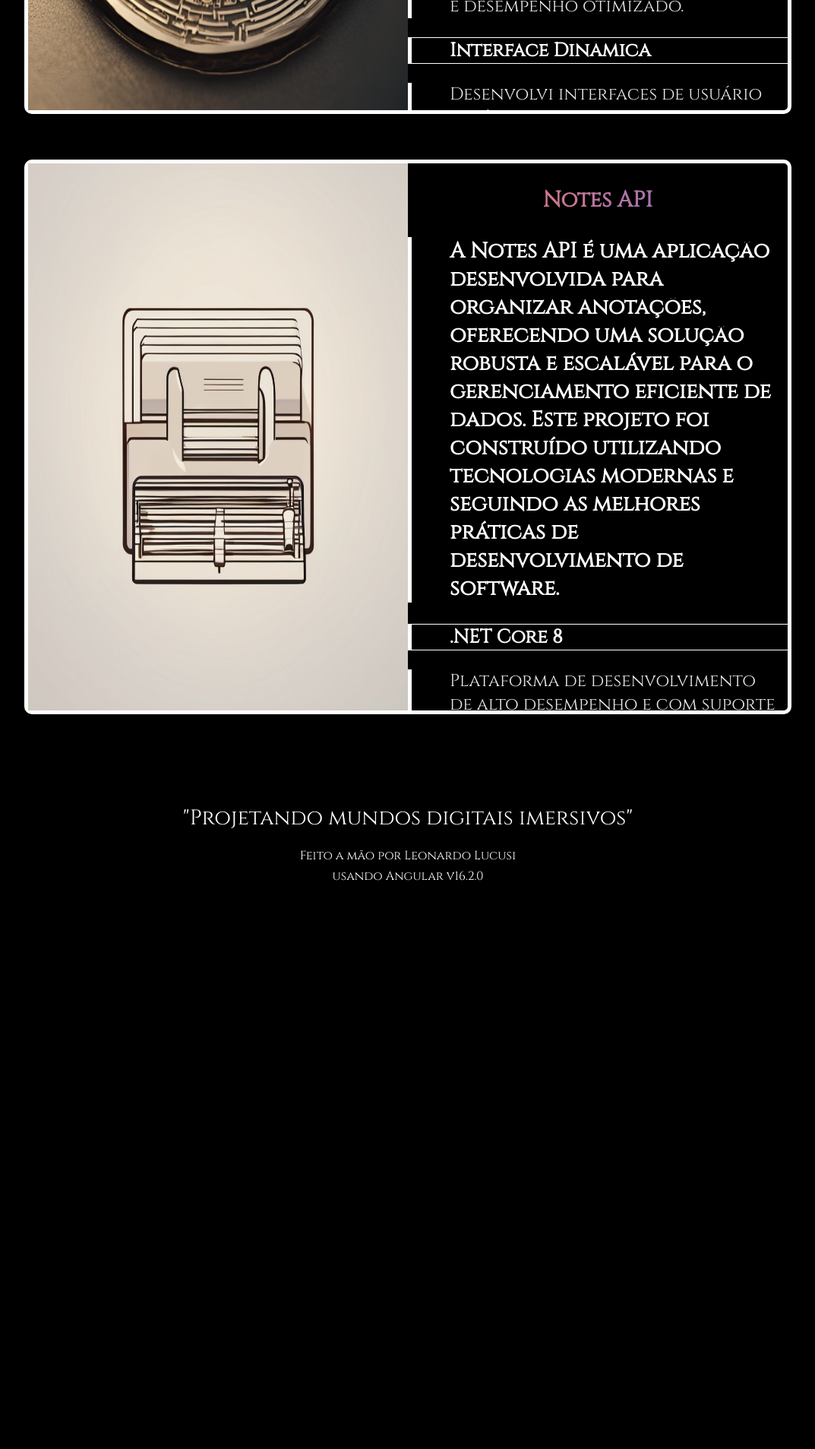
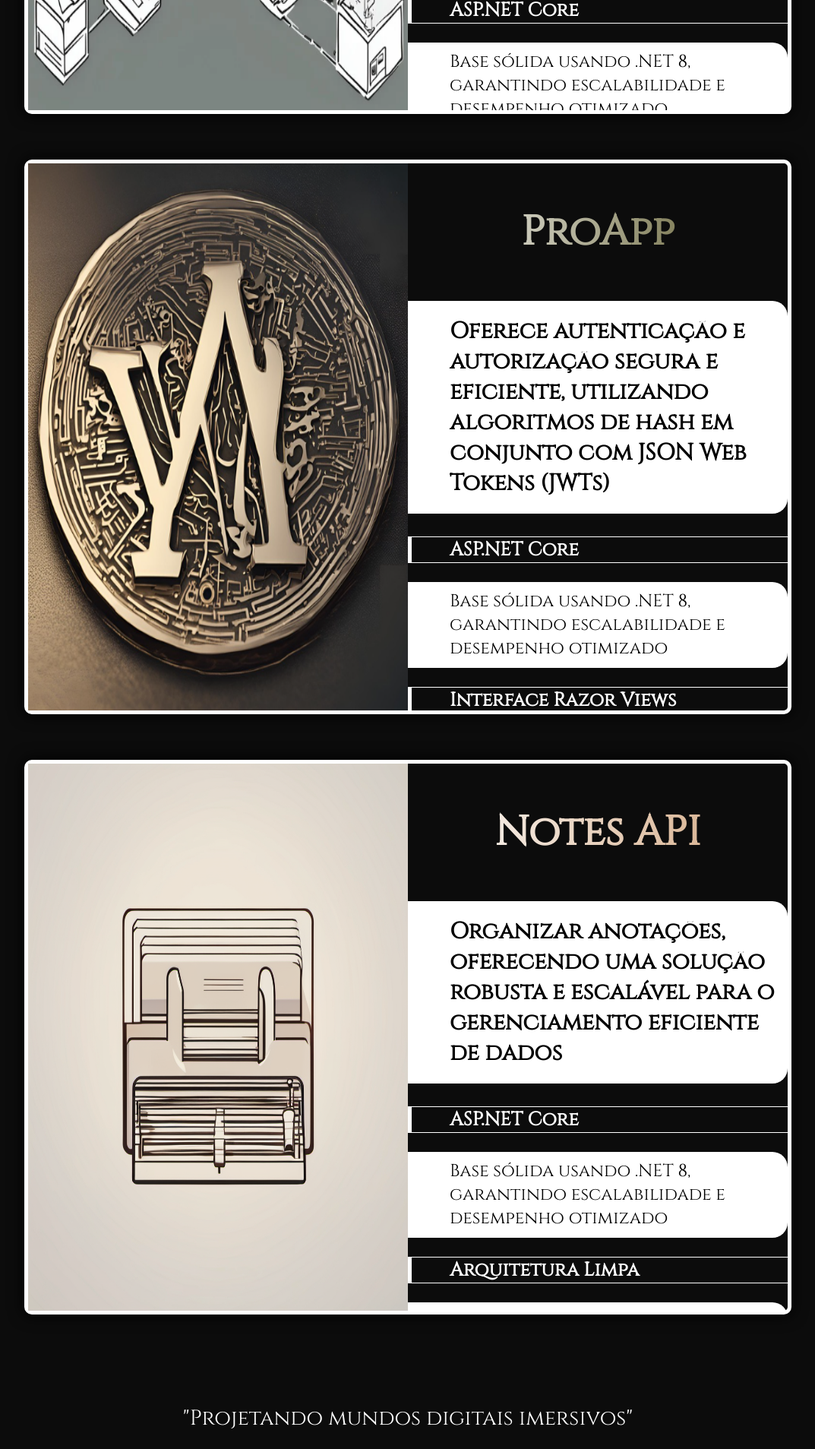
Before and after one commit to leonardolucusi/ng-deploy, an Angular app: page /#/ in a window 1280 px wide. Shown: the part 1844-3751 px from the top of the page at 76% size, without its empty margins (103-1176 px from the left). Before the commit the page ends 3114 px from the top, so only its background shows below. Built offline with nearby package versions, Linux system fonts and the light colour scheme.

Commit message:
feat: microshop added, refactor: all projects revamp

```diff
--- a/src/app/portfolio/portfolio.component.css
+++ b/src/app/portfolio/portfolio.component.css
@@ -42,14 +42,6 @@
   overflow-y: scroll;
   max-height: 720px;
 }
-.description-container p:first-of-type {
-  text-align: center;
-  font-size: 1.6em;
-  font-weight: bold;
-  background: linear-gradient(to right, #ff7e5f, #746dda);
-  -webkit-background-clip: text;
-  -webkit-text-fill-color: transparent;
-}
 .description-container p:not(:first-of-type) {
   padding-left: 50px;
   padding-right: 10px;
@@ -58,7 +50,7 @@
   .image-and-description-container {
     flex-direction: column;
     width: 250px;
-    height: 1500px;
+    height: 1440px;
   }
   .image-container {
     width: auto;
@@ -68,17 +60,55 @@
   }
 }
 .description-concept-title{
-  font-size: 28px;
-  font-weight: bold;
+  padding-top: 20px;
+  padding-bottom: 20px;
+  font-size: 30px;
+  font-weight:bolder;
   border-left: 5px solid white;
+  background-color: #ffffff;
+  color: rgb(0, 0, 0);
+  border-top-right-radius: 20px;
+  border-bottom-right-radius: 20px;
 }
 .description-subtitle{
   font-size: 25px;
   font-weight: bold;
   border-top: 1px solid white;
-  border-bottom: 1px solid white; border-left: 5px solid white;
+  border-bottom: 1px solid white;
+  border-left: 5px solid white;
 }
 .description-text{
+  padding-top: 10px;
+  padding-bottom: 10px;
   font-size: 23px;
-  color: rgb(231, 231, 231); border-left: 5px solid white;
+  color: rgb(0, 0, 0);
+  border-left: 5px solid white;
+  background-color: #ffffff;
+  border-top-right-radius: 20px;
+  border-bottom-right-radius: 20px;
 }
+
+.microshop-title{
+  text-align: center;
+  font-size: 3em;
+  font-weight: bold;
+  background: linear-gradient(to right, #ffffff, #686868);
+  -webkit-background-clip: text;
+  -webkit-text-fill-color: transparent;
+}
+.proapp-title{
+  text-align: center;
+  font-size: 3em;
+  font-weight: bold;
+  background: linear-gradient(to right, #ffffff, #534f1c);
+  -webkit-background-clip: text;
+  -webkit-text-fill-color: transparent;
+}
+.notesapi-title{
+  text-align: center;
+  font-size: 3em;
+  font-weight: bold;
+  background: linear-gradient(to right, #ffffff, #d0a37b);
+  -webkit-background-clip: text;
+  -webkit-text-fill-color: transparent;
+}
--- a/src/app/portfolio/portfolio.component.html
+++ b/src/app/portfolio/portfolio.component.html
@@ -1,6 +1,37 @@
 <div class="my-project">Projects</div>
 
 <div class="main-portfolio-containers">
+
+  <div class="image-and-description-container">
+    <a href="https://github.com/leonardolucusi/MicroShop" style="text-decoration: none;" target="_blank">
+      <div class="image-container">
+        <img class="image1" src="assets/microshoplogo.png" alt="App feito com arquitetura de microsserviços">
+      </div>
+    </a>
+    <div class="description-container">
+      <p class="microshop-title">MicroShop</p>
+      <p class="description-concept-title">E-commerce robusto e escalável em microsserviços, autenticação e autorização baseadas em JWT, sistema de gestão de usuários, produtos e pagamentos</p>
+      <p class="description-subtitle">ASP.NET Core</p>
+      <p class="description-text">Base sólida usando .NET 8, garantindo escalabilidade e desempenho otimizado</p>
+      <p class="description-subtitle">Arquitetura Limpa</p>
+      <p class="description-text">Separação clara de responsabilidades e facilidade na manutenção e escalabilidade do sistema</p>
+      <p class="description-subtitle">Microsserviços</p>
+      <p class="description-text">
+        <li class="description-text">ProductAPI: Gerencia o catálogo de produtos, criação, atualização, exclusão e consulta de produtos.</li>
+        <li class="description-text">CartAPI: Gerencia o carrinho de compras dos usuários, adicionar, remover e visualizar itens no carrinho.</li>
+        <li class="description-text">OrderAPI: Gerencia o processamento de pedidos, incluindo a criação e o acompanhamento de pedidos realizados pelos usuários.</li>
+        <li class="description-text">Web: Camada de apresentação que interage com os microsserviços para fornecer uma interface amigável aos usuários.</li>
+      </p>
+      <p class="description-subtitle">Json Web Tokens</p>
+      <p class="description-text">Autenticação e autorização de usuário, assinado digitalmente para garantir a integridade e confidencialidade</p>
+      <p class="description-subtitle">Entity Framework Core</p>
+      <p class="description-text">Robusto para mapeamento objeto-relacional, facilitando a interação com o banco de dados</p>
+      <p class="description-subtitle">Repositórios</p>
+      <p class="description-text">Abstração da lógica de acesso aos dados, promovendo um design desacoplado e fácil de testar</p>
+      <p class="description-subtitle">Interface Razor Views</p>
+      <p class="description-text">Garantindo uma experiência fluida e responsiva para os usuários</p>
+    </div>
+  </div>
 
   <div class="image-and-description-container">
     <a href="https://github.com/leonardolucusi/pro-app/tree/main" style="text-decoration: none;" target="_blank">
@@ -8,23 +39,21 @@
         <img class="image1" src="assets/pro-app-logo.png" alt="Página de login do aplicativo Pro">
       </div>
     </a>
-
     <div class="description-container">
-      <p>ProApp</p>
-      <p class="description-concept-title">O ProApp é uma aplicação projetada para oferecer autenticação segura e eficiente, utilizando algoritmos de hash em conjunto com JSON Web Tokens (JWTs).</p>
-      <p class="description-subtitle">Asp.Net Core</p>
-      <p class="description-text">Utilizei o poderoso framework Asp.Net Core para criar uma base sólida para o aplicativo usando .NET 8, garantindo escalabilidade e desempenho otimizado.</p>
-      <p class="description-subtitle">Interface Dinâmica</p>
-      <p class="description-text">Desenvolvi interfaces de usuário dinâmicas e interativas com o uso das Razor Pages, garantindo uma experiência fluida e responsiva para os usuários.</p>
-      <p class="description-subtitle">Autenticação Segura</p>
-      <p class="description-text">Implementei um sistema avançado de autenticação utilizando JWT para proteger os dados dos usuários, assegurando a confidencialidade e integridade das informações com senhas armazenadas de forma segura através de algoritmos hash.</p>
-      <p class="description-subtitle">Padrão Repository</p>
-      <p class="description-text">Abstração da lógica de acesso aos dados, promovendo um design desacoplado e fácil de testar.</p>
-      <p class="description-subtitle">Mapeador Objeto Relacional</p>
-      <p class="description-text"> Entity Framework Core, robusto para mapeamento objeto-relacional, facilitando a interação com o banco de dados.</p>
+      <p class="proapp-title">ProApp</p>
+      <p class="description-concept-title">Oferece autenticação e autorização segura e eficiente, utilizando algoritmos de hash em conjunto com JSON Web Tokens (JWTs)</p>
+      <p class="description-subtitle">ASP.NET Core</p>
+      <p class="description-text">Base sólida usando .NET 8, garantindo escalabilidade e desempenho otimizado</p>
+      <p class="description-subtitle">Interface Razor Views</p>
+      <p class="description-text">Garantindo uma experiência fluida e responsiva para os usuários</p>
+      <p class="description-subtitle">Json Web Tokens</p>
+      <p class="description-text">Autenticação e autorização de usuário, assinado digitalmente para garantir a integridade e confidencialidade, senhas armazenadas em algoritmos hash</p>
+      <p class="description-subtitle">Repositórios</p>
+      <p class="description-text">Abstração da lógica de acesso aos dados, promovendo um design desacoplado e fácil de testar</p>
+      <p class="description-subtitle">Entity Framework Core</p>
+      <p class="description-text">Robusto para mapeamento objeto-relacional, facilitando a interação com o banco de dados</p>
     </div>
-
-</div>
+  </div>
 
   <div class="image-and-description-container">
     <a href="https://github.com/leonardolucusi/Notes" style="text-decoration: none;" target="_blank">
@@ -33,24 +62,24 @@
       </div>
     </a>
     <div class="description-container">
-      <p>Notes API</p>
-      <p class="description-concept-title">A Notes API é uma aplicação desenvolvida para organizar anotações, oferecendo uma solução robusta e escalável para o gerenciamento eficiente de dados. Este projeto foi construído utilizando tecnologias modernas e seguindo as melhores práticas de desenvolvimento de software. </p>
-      <p class="description-subtitle">.NET Core 8</p>
-      <p class="description-text"> Plataforma de desenvolvimento de alto desempenho e com suporte para construção de aplicações escaláveis.</p>
+      <p class="notesapi-title">Notes API</p>
+      <p class="description-concept-title">Organizar anotações, oferecendo uma solução robusta e escalável para o gerenciamento eficiente de dados</p>
+      <p class="description-subtitle">ASP.NET Core</p>
+      <p class="description-text">Base sólida usando .NET 8, garantindo escalabilidade e desempenho otimizado</p>
       <p class="description-subtitle">Arquitetura Limpa</p>
-      <p class="description-text"> Separação clara de responsabilidades com camadas distintas (Core/Domain, Infrastructure, Application, API/Interface), promovendo alta testabilidade e manutenção do código.</p>
-      <p class="description-subtitle">CQRS (Command Query Responsibility Segregation)</p>
-      <p class="description-text">Separação de operações de leitura e escrita, otimizando o desempenho e a organização do código.</p>
-      <p class="description-subtitle">Banco de Dados SQL Server</p>
-      <p class="description-text"> Utilização de banco de dados relacional confiável e eficiente.</p>
-      <p class="description-subtitle">Mapeador Objeto Relacional</p>
-      <p class="description-text"> Entity Framework Core, robusto para mapeamento objeto-relacional, facilitando a interação com o banco de dados.</p>
-      <p class="description-subtitle">Padrão Repository</p>
-      <p class="description-text"> Abstração da lógica de acesso aos dados, promovendo um design desacoplado e fácil de testar.</p>
+      <p class="description-text">Separação clara de responsabilidades e facilidade na manutenção e escalabilidade do sistema</p>
+      <p class="description-subtitle">CQRS</p>
+      <p class="description-text">Separação de operações de leitura e escrita, otimizando o desempenho e a organização do código</p>
+      <p class="description-subtitle">Entity Framework Core</p>
+      <p class="description-text">Robusto para mapeamento objeto-relacional, facilitando a interação com o banco de dados</p>
+      <p class="description-subtitle">Repositórios</p>
+      <p class="description-text">Abstração da lógica de acesso aos dados, promovendo um design desacoplado e fácil de testar</p>
       <p class="description-subtitle">Validação de Dados</p>
-      <p class="description-text"> Implementação de validações consistentes com o FluentValidation, garantindo a integridade dos dados.</p>
+      <p class="description-text"> Implementação de validações consistentes com o FluentValidation, garantindo a integridade dos dados</p>
       <p class="description-subtitle">Testes Unitários</p>
-      <p class="description-text"> Adoção de práticas de testes unitários utilizando XUnit e Moq para assegurar a qualidade e a confiabilidade do código.</p>
+      <p class="description-text"> Adoção de práticas de testes unitários utilizando XUnit e Moq para assegurar a qualidade e a confiabilidade do código</p>
+      <p class="description-subtitle">Interface Razor Views</p>
+      <p class="description-text">Garantindo uma experiência   e responsiva para os usuários</p>
     </div>
   </div>
 
--- a/src/styles.css
+++ b/src/styles.css
@@ -7,7 +7,7 @@ html,
 body {
     margin: 0;
     padding: 0;
-    background-color: rgb(0, 0, 0);
+    background-color: rgb(12, 12, 12);
 }
 
 * {
```
Also changed, not shown: src/assets/microshoplogo.png (added), 6 other files (tests, documents, lock files or other folders).
